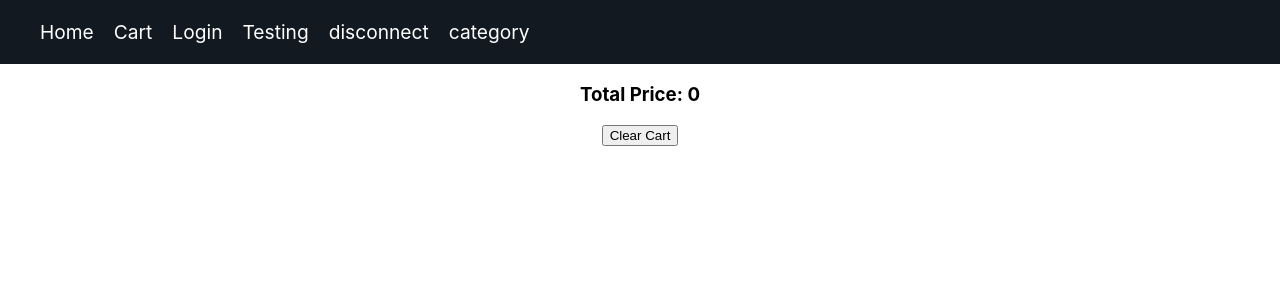
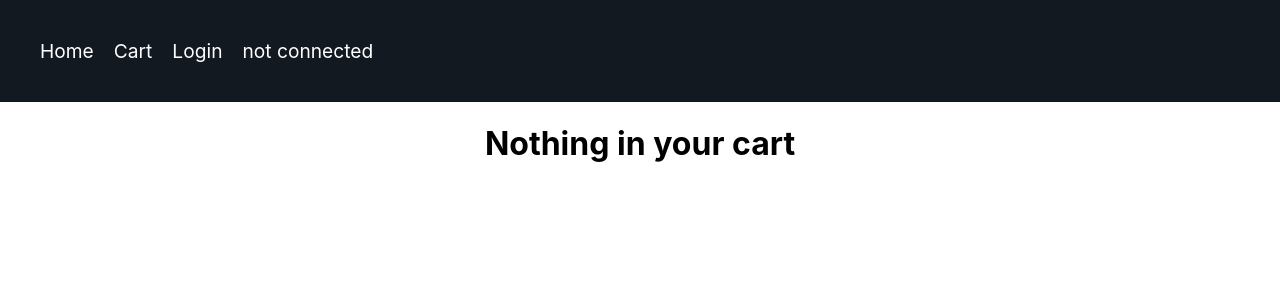
Before and after one commit to methiathibault/clothes_n_co, a React (Create React App) app: page /Cart in a window 1280 px wide. Shown: the top 300 px of the page. Built offline with nearby package versions, Linux system fonts and the light colour scheme.

Commit message:
finalistaion technique du projet

```diff
--- a/src/components/AuthContext.jsx
+++ b/src/components/AuthContext.jsx
@@ -1,15 +1,18 @@
 import React, { useContext, useState, createContext } from 'react';
+import { useNavigate } from "react-router-dom"
+export const userContext = createContext();
 
-export const userContext = createContext();
 
 export function UserProvider({children}){
     const [token, setToken] =  useState("");
     const [isConnected, setIsConnected] =  useState(false)
+    const navigate = useNavigate();
 
     const tokenSetter = (new_token) =>{
         localStorage.setItem("token", new_token);
         setToken(new_token);
         setIsConnected(true)
+        navigate("/")
     }
 
     const verifyToken =() =>{
@@ -32,7 +35,7 @@ export function UserProvider({children}){
         setIsConnected(false);
     }
 
-    const data = {token, tokenSetter, tokenDisconnect, verifyToken};
+    const data = {token, tokenSetter, tokenDisconnect, verifyToken, isConnected};
     return <userContext.Provider value={data}>{children}</userContext.Provider>
   }
   export const useUserContext = () => useContext(userContext)
--- a/src/components/Cart.jsx
+++ b/src/components/Cart.jsx
@@ -1,7 +1,11 @@
 import React, { useEffect, useState } from 'react'
+import {useUserContext} from './AuthContext.jsx'
+import { useNavigate } from "react-router-dom"
 
 export default function Cart() {
     const [cart, setCart] = useState([])
+    const {isConnected} = useUserContext();
+    const navigate = useNavigate();
 
     let totalPrice = 0;
 
@@ -44,12 +48,24 @@ export default function Cart() {
     }
 
     const clearCart = () => {
-        localStorage.clear();
+        cart.map(element => localStorage.removeItem(element.id))
         setCart([]);
     }
 
+    const buyCart = () =>{
+
+        if(isConnected){
+            alert("Fuck you")
+            clearCart();
+        }else{
+            navigate("/login")
+        }
+    }
+
+    if(cart.length != 0){
         return (
             <div>
+
                 {cart.map(product => (
                     <div key={product.id}>
                         <h3>{product.title}</h3>
@@ -64,6 +80,15 @@ export default function Cart() {
                 ))}
                 <h3>Total Price: {calculateTotalPrice()}</h3>
                 <button onClick={clearCart}>Clear Cart</button>
+                <button onClick={buyCart}>Buy</button>
+            </div>
+        )
+    }else{
+        return(
+            <div>
+                <h1>Nothing in your cart</h1>
             </div>
         )
     }
+
+}
--- a/src/components/Navbar.jsx
+++ b/src/components/Navbar.jsx
@@ -1,17 +1,26 @@
 import React from 'react'
 import { Link } from 'react-router-dom'
 import '../styles/Navbar.css'
+import {useUserContext} from './AuthContext.jsx'
 
 
 export default function Navbar() {
+    const {isConnected, tokenDisconnect} = useUserContext();
+
     return (
         <div className='navbar'>
             <Link to='/'> Home </Link>
             <Link to='/cart'> Cart </Link>
+            {isConnected?
+            <Link onClick={() =>tokenDisconnect()}> Log out </Link>
+            :
             <Link to='/login'> Login </Link>
-            <Link to='/testing'> Testing </Link>
-            <Link to='/disconnect'> disconnect </Link>
-            <Link to='/category/jewelery'> category </Link>
+            }
+
+
+
+
+            <p> { isConnected?" connected ": " not connected "} </p>
         </div>
     )
 }
--- a/src/components/Products.jsx
+++ b/src/components/Products.jsx
@@ -3,11 +3,15 @@ import axios from 'axios'
 import '../styles/Products.css'
 import ProductsRender from './ProductsRender'
 import { element, func } from 'prop-types'
+import {useUserContext} from './AuthContext.jsx'
 
 export default function Products() {
     const [products, setProducts] = useState([])
     const [productDictionnary, setProductDictionnary] = useState([])
     const [catergory, setCategory] = useState([])
+    const {verifyToken} = useUserContext();
+
+    {verifyToken();}
 
     function CategorySelector() {
         axios.get(`https://fakestoreapi.com/products/categories`)
--- a/src/components/ProductsRender.jsx
+++ b/src/components/ProductsRender.jsx
@@ -1,6 +1,7 @@
 import React from 'react'
 import { Link } from 'react-router-dom'
 import AddButton from './AddButton'
+
 
 
 export default function ProductsRender({ products }) {
--- a/src/components/Testing.jsx
+++ b/src/components/Testing.jsx
@@ -1,5 +1,7 @@
 import React, { useEffect } from 'react'
 import {useUserContext} from './AuthContext.jsx'
+
+import { useNavigate } from "react-router-dom"
 
 export default function Testing() {
     const {token} = useUserContext();
@@ -8,10 +10,18 @@ export default function Testing() {
 
     {verifyToken();}
 
+    const navigate = useNavigate();
+    const redirectTest = async ()=>{
+      console.log('redirection')
+      navigate("/login")
+
+    }
+
   return (
     <>
     <div> test: {token}</div>
     <button onClick={() => tokenDisconnect()}>disconnect</button>
+    <button onClick={() => redirectTest()}>redirect</button>
     </>
   )
 }
```
Also changed, not shown: src/components/Login.jsx (+8 -0 lines). Lines whose indentation alone changed are shown as unchanged.
